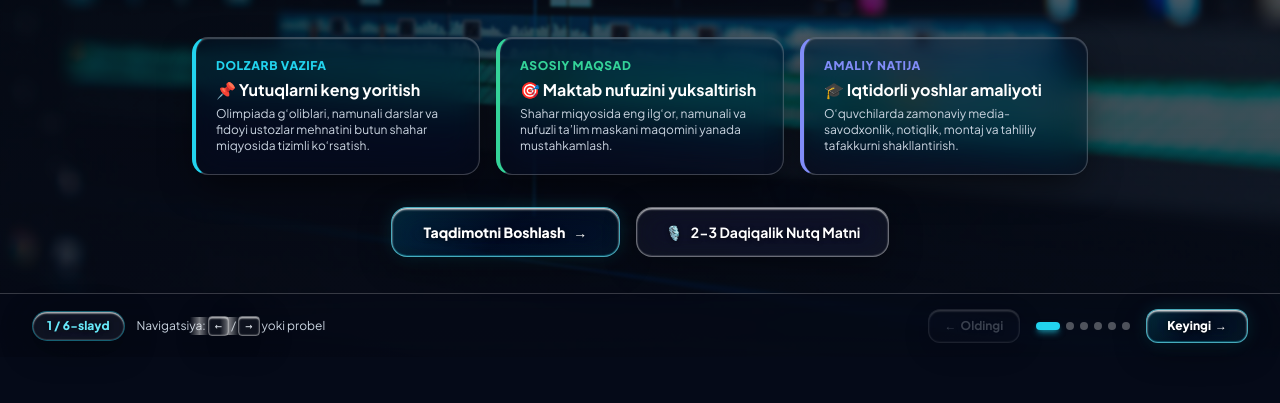
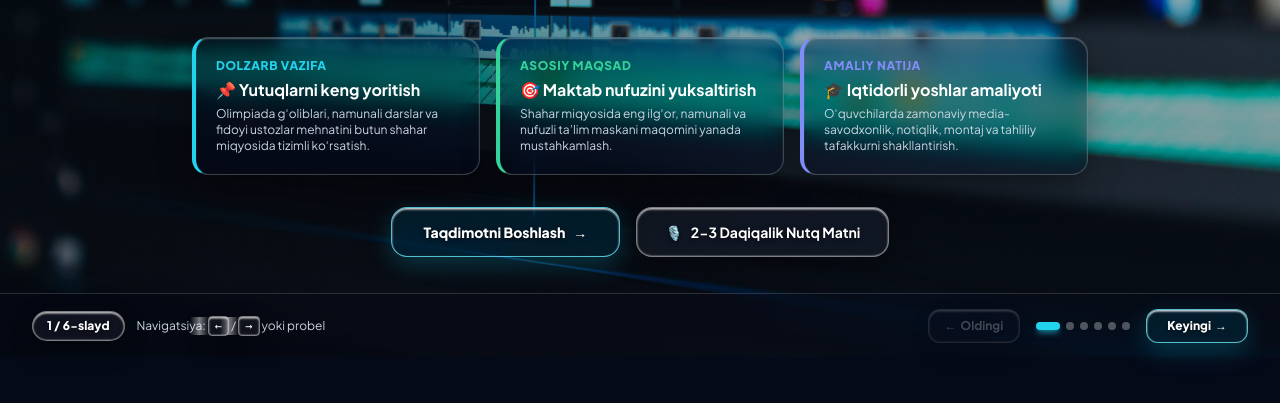
Before and after one commit to abduvoitov11/maktab-media-website, a website: page index.html in a window 1280 px wide. Shown: the part 443-846 px from the top of the page. Drawn offline with nearby package versions, Linux system fonts and the light colour scheme.

Commit message:
fix: make background photos bright & clearly visible and buttons ultra-transparent crystal glass

```diff
--- a/index.html
+++ b/index.html
@@ -73,25 +73,24 @@
       position: fixed;
       inset: 0;
       z-index: -20;
-      background: linear-gradient(180deg, rgba(5, 10, 24, 0.52) 0%, rgba(5, 10, 24, 0.65) 50%, rgba(5, 10, 24, 0.82) 100%);
-      backdrop-filter: blur(1.5px);
-      -webkit-backdrop-filter: blur(1.5px);
+      background: linear-gradient(180deg, rgba(5, 10, 24, 0.18) 0%, rgba(5, 10, 24, 0.32) 50%, rgba(5, 10, 24, 0.5) 100%);
+      pointer-events: none;
     }
 
     /* Ultra-Transparent Pure Crystal Glass Buttons */
     .liquid-btn {
-      background: rgba(255, 255, 255, 0.05);
-      backdrop-filter: blur(16px) saturate(200%) contrast(105%);
-      -webkit-backdrop-filter: blur(16px) saturate(200%) contrast(105%);
-      border: 1px solid rgba(255, 255, 255, 0.38);
-      box-shadow: inset 0 1.5px 1.5px 0 rgba(255, 255, 255, 0.7),
-                  inset 0 -1px 1px 0 rgba(255, 255, 255, 0.15),
-                  0 8px 32px 0 rgba(0, 0, 0, 0.35);
+      background: rgba(255, 255, 255, 0.05) !important;
+      backdrop-filter: blur(12px) saturate(180%);
+      -webkit-backdrop-filter: blur(12px) saturate(180%);
+      border: 1px solid rgba(255, 255, 255, 0.45) !important;
+      box-shadow: inset 0 1.5px 2px 0 rgba(255, 255, 255, 0.75),
+                  inset 0 -1px 1px 0 rgba(255, 255, 255, 0.2),
+                  0 8px 24px 0 rgba(0, 0, 0, 0.3);
       transition: all 0.3s cubic-bezier(0.16, 1, 0.3, 1);
       position: relative;
       overflow: hidden;
-      color: #ffffff;
-      text-shadow: 0 1px 4px rgba(0, 0, 0, 0.5);
+      color: #ffffff !important;
+      text-shadow: 0 1px 4px rgba(0, 0, 0, 0.6);
     }
     .liquid-btn::before {
       content: '';
@@ -107,12 +106,11 @@
       left: 100%;
     }
     .liquid-btn:hover {
-      background: rgba(255, 255, 255, 0.12);
-      border-color: rgba(255, 255, 255, 0.75);
+      background: rgba(255, 255, 255, 0.15) !important;
+      border-color: rgba(255, 255, 255, 0.85) !important;
       transform: translateY(-2px);
       box-shadow: inset 0 2px 2px 0 rgba(255, 255, 255, 0.95),
-                  inset 0 -1px 1px 0 rgba(255, 255, 255, 0.3),
-                  0 16px 40px -6px rgba(0, 0, 0, 0.5);
+                  0 12px 30px -4px rgba(0, 0, 0, 0.4);
     }
     .liquid-btn:active {
       transform: scale(0.96);
@@ -120,19 +118,17 @@
 
     /* Ultra-Transparent Tinted Crystal Glass (Primary Action) */
     .liquid-btn-cyan {
-      background: linear-gradient(135deg, rgba(6, 182, 212, 0.18) 0%, rgba(6, 182, 212, 0.04) 50%, rgba(14, 116, 144, 0.12) 100%);
-      backdrop-filter: blur(16px) saturate(210%) contrast(105%);
-      -webkit-backdrop-filter: blur(16px) saturate(210%) contrast(105%);
-      border: 1px solid rgba(103, 232, 249, 0.7);
-      box-shadow: inset 0 1.5px 2px 0 rgba(255, 255, 255, 0.9),
-                  inset 0 -1px 1px 0 rgba(6, 182, 212, 0.35),
-                  0 8px 32px 0 rgba(0, 0, 0, 0.4),
-                  0 0 20px -4px rgba(6, 182, 212, 0.3);
+      background: rgba(6, 182, 212, 0.1) !important;
+      backdrop-filter: blur(12px) saturate(190%);
+      -webkit-backdrop-filter: blur(12px) saturate(190%);
+      border: 1.5px solid rgba(103, 232, 249, 0.8) !important;
+      box-shadow: inset 0 1.5px 2px 0 rgba(255, 255, 255, 0.85),
+                  0 8px 24px 0 rgba(6, 182, 212, 0.25);
       transition: all 0.3s cubic-bezier(0.16, 1, 0.3, 1);
       position: relative;
       overflow: hidden;
-      color: #ffffff;
-      text-shadow: 0 1px 4px rgba(0, 0, 0, 0.6);
+      color: #ffffff !important;
+      text-shadow: 0 1px 4px rgba(0, 0, 0, 0.7);
     }
     .liquid-btn-cyan::before {
       content: '';
@@ -148,12 +144,11 @@
       left: 100%;
     }
     .liquid-btn-cyan:hover {
-      background: linear-gradient(135deg, rgba(6, 182, 212, 0.28) 0%, rgba(6, 182, 212, 0.08) 50%, rgba(14, 116, 144, 0.2) 100%);
-      border-color: rgba(165, 243, 252, 0.95);
+      background: rgba(6, 182, 212, 0.22) !important;
+      border-color: rgba(165, 243, 252, 0.95) !important;
       transform: translateY(-2px);
       box-shadow: inset 0 2px 2px 0 rgba(255, 255, 255, 1),
-                  0 16px 40px -6px rgba(6, 182, 212, 0.45),
-                  0 0 28px 0 rgba(6, 182, 212, 0.4);
+                  0 12px 32px 0 rgba(6, 182, 212, 0.4);
     }
     .liquid-btn-cyan:active {
       transform: scale(0.96);
@@ -161,20 +156,20 @@
 
     /* Ultra-Transparent Glass Cards */
     .liquid-card {
-      background: rgba(8, 14, 30, 0.42);
-      backdrop-filter: blur(18px) saturate(190%);
-      -webkit-backdrop-filter: blur(18px) saturate(190%);
+      background: rgba(8, 14, 30, 0.35);
+      backdrop-filter: blur(14px) saturate(170%);
+      -webkit-backdrop-filter: blur(14px) saturate(170%);
       border: 1px solid rgba(255, 255, 255, 0.22);
-      box-shadow: inset 0 1px 1.5px 0 rgba(255, 255, 255, 0.28),
-                  0 14px 38px -10px rgba(0, 0, 0, 0.7);
+      box-shadow: inset 0 1px 1.5px 0 rgba(255, 255, 255, 0.3),
+                  0 14px 38px -10px rgba(0, 0, 0, 0.6);
       transition: all 0.35s cubic-bezier(0.16, 1, 0.3, 1);
     }
     .liquid-card:hover {
       transform: translateY(-4px) scale(1.01);
       border-color: rgba(255, 255, 255, 0.45);
       box-shadow: inset 0 1.5px 2px 0 rgba(255, 255, 255, 0.5),
-                  0 22px 48px -10px rgba(0, 0, 0, 0.8);
-      background: rgba(12, 20, 42, 0.55);
+                  0 22px 48px -10px rgba(0, 0, 0, 0.7);
+      background: rgba(12, 20, 42, 0.48);
     }
 
     /* Presentation Mode */
@@ -236,17 +231,14 @@
       background-position: center center;
       background-repeat: no-repeat;
       background-attachment: fixed;
-      opacity: 0.38;
-      filter: contrast(110%) brightness(0.92);
-      transform: scale(1.02);
+      opacity: 0.92;
     }
     body.scroll-mode .slide-section::after {
       content: '';
       position: absolute;
       inset: 0;
       z-index: 1;
-      background: radial-gradient(circle at center, rgba(5, 10, 24, 0.4) 0%, rgba(5, 10, 24, 0.8) 100%),
-                  linear-gradient(180deg, rgba(5, 10, 24, 0.65) 0%, rgba(5, 10, 24, 0.85) 100%);
+      background: linear-gradient(180deg, rgba(5, 10, 24, 0.18) 0%, rgba(5, 10, 24, 0.36) 100%);
       pointer-events: none;
     }
 
@@ -291,7 +283,7 @@
   <div class="fixed -bottom-40 right-10 w-[35rem] h-[35rem] bg-indigo-500/12 rounded-full pointer-events-none -z-10 blur-3xl"></div>
 
   <!-- ================= TOP NAVIGATION BAR ================= -->
-  <header class="fixed top-0 inset-x-0 h-16 bg-[#050a18]/45 backdrop-blur-2xl border-b border-white/20 z-40 px-3 md:px-8 flex items-center justify-between">
+  <header class="fixed top-0 inset-x-0 h-16 bg-[#050a18]/25 backdrop-blur-xl border-b border-white/15 z-40 px-3 md:px-8 flex items-center justify-between">
     <!-- Brand -->
     <div class="flex items-center gap-2.5 sm:gap-3">
       <div class="relative flex items-center justify-center w-10 h-10 rounded-2xl liquid-btn-cyan text-white font-black text-xl shadow-lg shadow-cyan-500/30">
@@ -750,7 +742,7 @@
   </main>
 
   <!-- ================= BOTTOM PRESENTATION BAR (Liquid Glass) ================= -->
-  <footer class="fixed bottom-0 inset-x-0 h-16 bg-[#050a18]/45 backdrop-blur-2xl border-t border-white/20 z-40 px-4 md:px-8 flex items-center justify-between presentation-controls">
+  <footer class="fixed bottom-0 inset-x-0 h-16 bg-[#050a18]/25 backdrop-blur-xl border-t border-white/15 z-40 px-4 md:px-8 flex items-center justify-between presentation-controls">
     <div class="flex items-center gap-3">
       <span id="slideIndicator" class="text-xs font-extrabold px-3.5 py-1.5 rounded-full liquid-btn text-cyan-300 border border-cyan-400/40">
         1 / 6-slayd
```
